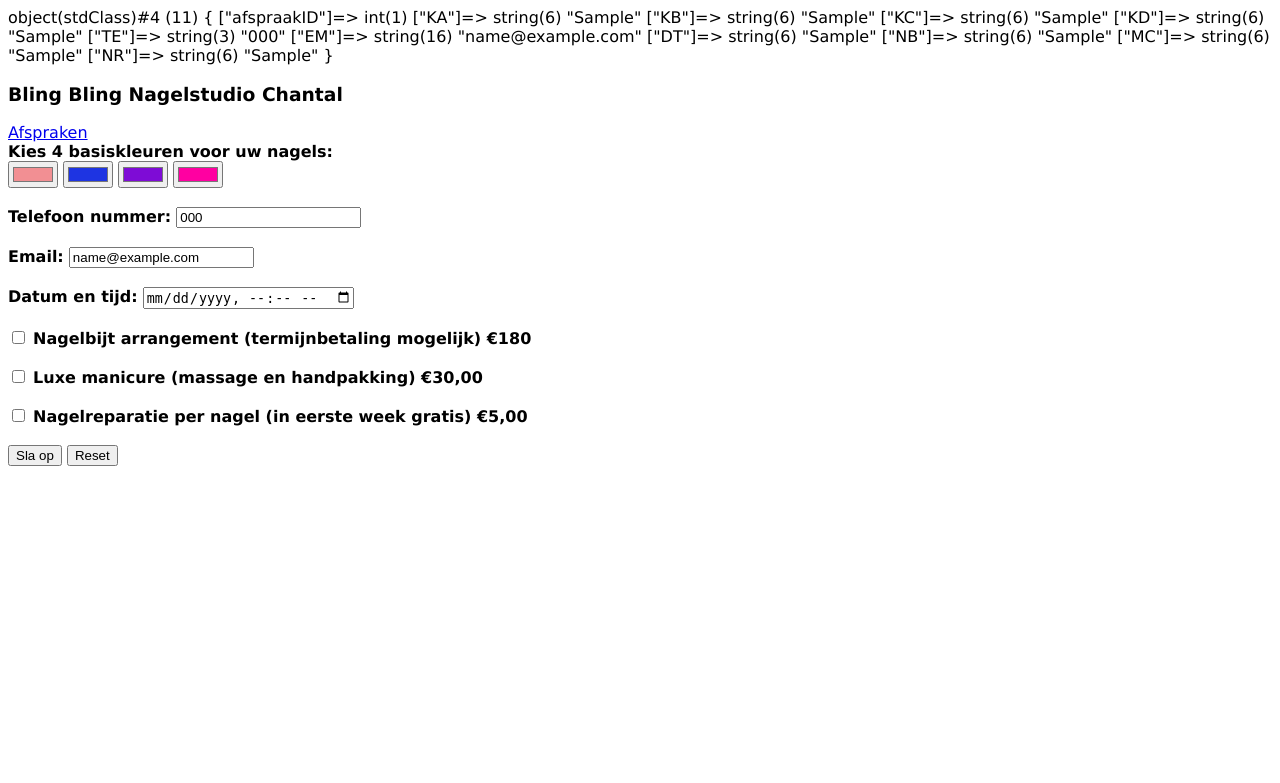
After one commit to DylanoBoellaard/crud-php-pdo-opdracht04-336751, a PHP site: page /update.php?id=1 in a window 1280 px wide. The commit adds this page. Shown: the top 783 px of the page. Run offline with PHP 8.4, Linux system fonts and the light colour scheme; tables that the repository leaves empty or names only in its code hold one stand-in row (values such as "Sample post").

Commit message:
Added update.php and added basic styling

```diff
--- /dev/null
+++ b/css/style.css
@@ -0,0 +1,7 @@
+body {
+    font-family: Verdana;
+}
+
+label {
+    font-weight: bold;
+}
--- a/index.php
+++ b/index.php
@@ -5,6 +5,7 @@
     <meta http-equiv="X-UA-Compatible" content="IE=edge">
     <meta name="viewport" content="width=device-width, initial-scale=1.0">
     <title>Opdracht4 - nagelstudio</title>
+    <link rel="stylesheet" href="css/style.css">
 </head>
 <body>
     <h3>Bling Bling Nagelstudio Chantal</h3>
@@ -42,7 +43,7 @@
             <label for="nagelreparatie">Nagelreparatie per nagel (in eerste week gratis) €5,00</label>
     <br>
     <br>
-    <!--<input type="hidden" name="date">-->
+    <input type="hidden" name="datumTijd">
         <input type="submit" value="Sla op">
         <input type="reset" value="Reset">
     </form>
--- a/read.php
+++ b/read.php
@@ -73,6 +73,7 @@
     }
 ?>
 
+<link rel="stylesheet" href="css/style.css">
 <a href="index.php">Homepage</a>
 <h3>Afspraken</h3>
 <a href="index.php"><input type="button" value="Nieuwe afspraak"></a>
--- /dev/null
+++ b/update.php
@@ -0,0 +1,141 @@
+<?php
+require('config.php');
+
+$dsn = "mysql:host=$dbHost;dbname=$dbName;charset=UTF8";
+
+try {
+    $pdo = new PDO($dsn, $dbUser, $dbPass);
+    if ($pdo) {
+        // echo "Verbinding";
+    } else {
+        // echo "Interne error";
+    }
+} catch(PDOException $e) {
+    $e->getMessage();
+}
+
+if ($_SERVER['REQUEST_METHOD'] == 'POST') {
+    echo "Er is op het formulier knopje gedrukt";
+    var_dump($_POST);
+    try {
+        $sql = "UPDATE Afspraak
+                SET kleur1 = :kleur1,
+                    kleur2 = :kleur2,
+                    kleur3 = :kleur3,
+                    kleur4 = :kleur4,
+                    tel = :tel,
+                    email = :email,
+                    datumTijd = :datumTijd,
+                    nagelbijt = :nagelbijt,
+                    manicure = :manicure,
+                    nagelreparatie = :nagelreparatie
+
+                WHERE afspraakID = :afspraakID";
+
+        $nagelbijt = (isset($_POST['nagelbijt'])) ? $_POST['nagelbijt'] : "nee";
+        $manicure = (isset($_POST['manicure'])) ? $_POST['manicure'] : "nee";
+        $nagelreparatie = (isset($_POST['nagelreparatie'])) ? $_POST['nagelreparatie'] : "nee";
+
+
+        $statement = $pdo->prepare($sql);
+        $statement->bindValue(':afspraakID', $_POST['id'], PDO::PARAM_INT);
+        $statement->bindValue(':kleur1', $_POST['kleur1'], PDO::PARAM_STR);
+        $statement->bindValue(':kleur2', $_POST['kleur2'], PDO::PARAM_STR);
+        $statement->bindValue(':kleur3', $_POST['kleur3'], PDO::PARAM_STR);
+        $statement->bindValue(':kleur4', $_POST['kleur4'], PDO::PARAM_STR);
+        $statement->bindValue(':tel', $_POST['tel'], PDO::PARAM_STR);
+        $statement->bindValue(':email', $_POST['email'], PDO::PARAM_STR);
+        $statement->bindValue(':datumTijd', $_POST['datumTijd'], PDO::PARAM_STR);
+        $statement->bindValue(':nagelbijt', $nagelbijt, PDO::PARAM_STR);
+        $statement->bindValue(':manicure', $manicure, PDO::PARAM_STR);
+        $statement->bindValue(':nagelreparatie', $nagelreparatie, PDO::PARAM_STR);
+
+        $statement->execute();
+
+        header('Refresh:3; url=read.php');
+    } catch(PDOException $e) {
+        echo 'Het record is niet geupdate, probeer het opnieuw.';
+        header('Refresh:3; url=read.php');
+    }
+    exit();
+}
+
+$sql = "SELECT afspraakID
+              ,kleur1 as KA
+              ,kleur2 as KB
+              ,kleur3 as KC
+              ,kleur4 as KD
+              ,tel as TE
+              ,email as EM
+              ,datumTijd as DT
+              ,nagelbijt as NB
+              ,manicure as MC
+              ,nagelreparatie as NR
+        FROM Afspraak
+        WHERE afspraakID = :afspraakID";
+
+$statement = $pdo->prepare($sql);
+
+$statement->bindValue(':afspraakID', $_GET['id'], PDO::PARAM_INT);
+
+$statement->execute();
+
+$result = $statement->fetch(PDO::FETCH_OBJ);
+
+var_dump($result);
+
+
+?>
+
+<!DOCTYPE html>
+<html lang="en">
+<head>
+    <meta charset="UTF-8">
+    <meta http-equiv="X-UA-Compatible" content="IE=edge">
+    <meta name="viewport" content="width=device-width, initial-scale=1.0">
+    <title>Opdracht4 - nagelstudio</title>
+    <link rel="stylesheet" href="css/style.css">
+</head>
+<body>
+    <h3>Bling Bling Nagelstudio Chantal</h3>
+
+    <a href="read.php">Afspraken</a>
+    <form action="update.php" method="post">
+        <label for="kleur1">Kies 4 basiskleuren voor uw nagels:</label><br>
+        <input type="color" name="kleur1" id="kleur1" value="#f28f93" value="<?= $result->KA ?>">
+        <input type="color" name="kleur2" id="kleur2" value="#1e34e2" value="<?= $result->KB ?>">
+        <input type="color" name="kleur3" id="kleur3" value="#7e0cd6" value="<?= $result->KC ?>">
+        <input type="color" name="kleur4" id="kleur4" value="#ff00a1" value="<?= $result->KD ?>">
+    <br>
+    <br>
+    <label for="tel">Telefoon nummer:</label>
+        <input type="tel" name="tel" id="tel" pattern="^\+31\s6\s\d{4}\s\d{2}\s\d{2}$" placeholder="+31 6 1234 56 78" required value="<?= $result->TE ?>">
+    <br>
+    <br>
+    <label for="email">Email:</label>
+            <input type="email" name="email" id="email" required value="<?= $result->EM ?>">
+    <br>
+    <br>
+    <label for="date">Datum en tijd:</label>
+        <input type="datetime-local" name="datumTijd" id="datumTijd" required value="<?= $result->DT ?>">
+    <br>
+    <br>
+        <input type="checkbox" name="nagelbijt" id="nagelbijt" value="ja">
+            <label for="nagelbijt">Nagelbijt arrangement (termijnbetaling mogelijk) €180</label>
+    <br>
+    <br>
+        <input type="checkbox" name="manicure" id="manicure" value="ja">
+            <label for="manicure">Luxe manicure (massage en handpakking) €30,00</label>
+    <br>
+    <br>
+        <input type="checkbox" name="nagelreparatie" id="nagelreparatie" value="ja">
+            <label for="nagelreparatie">Nagelreparatie per nagel (in eerste week gratis) €5,00</label>
+    <br>
+    <br>
+
+    <input type="hidden" name="id" value="<?= $_GET['id'] ?>">
+        <input type="submit" value="Sla op">
+        <input type="reset" value="Reset">
+    </form>
+</body>
+</html>
```
